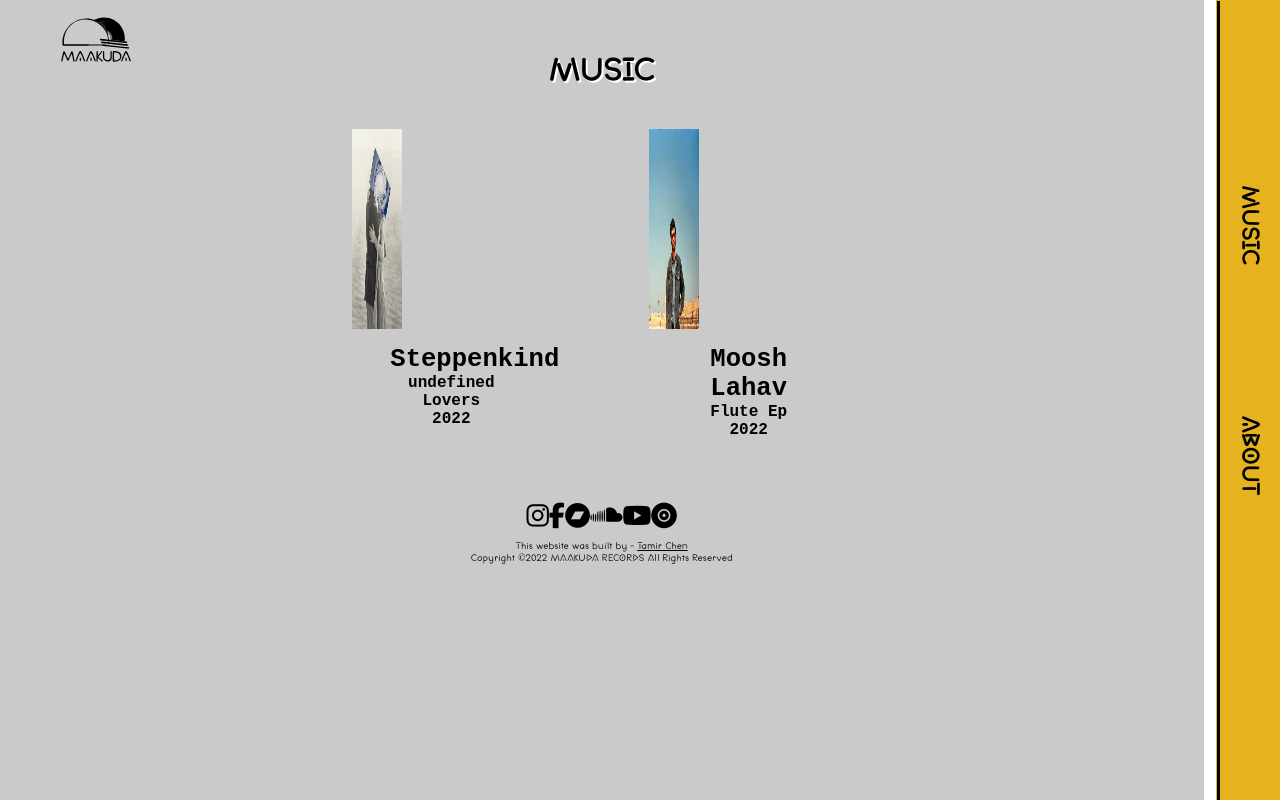
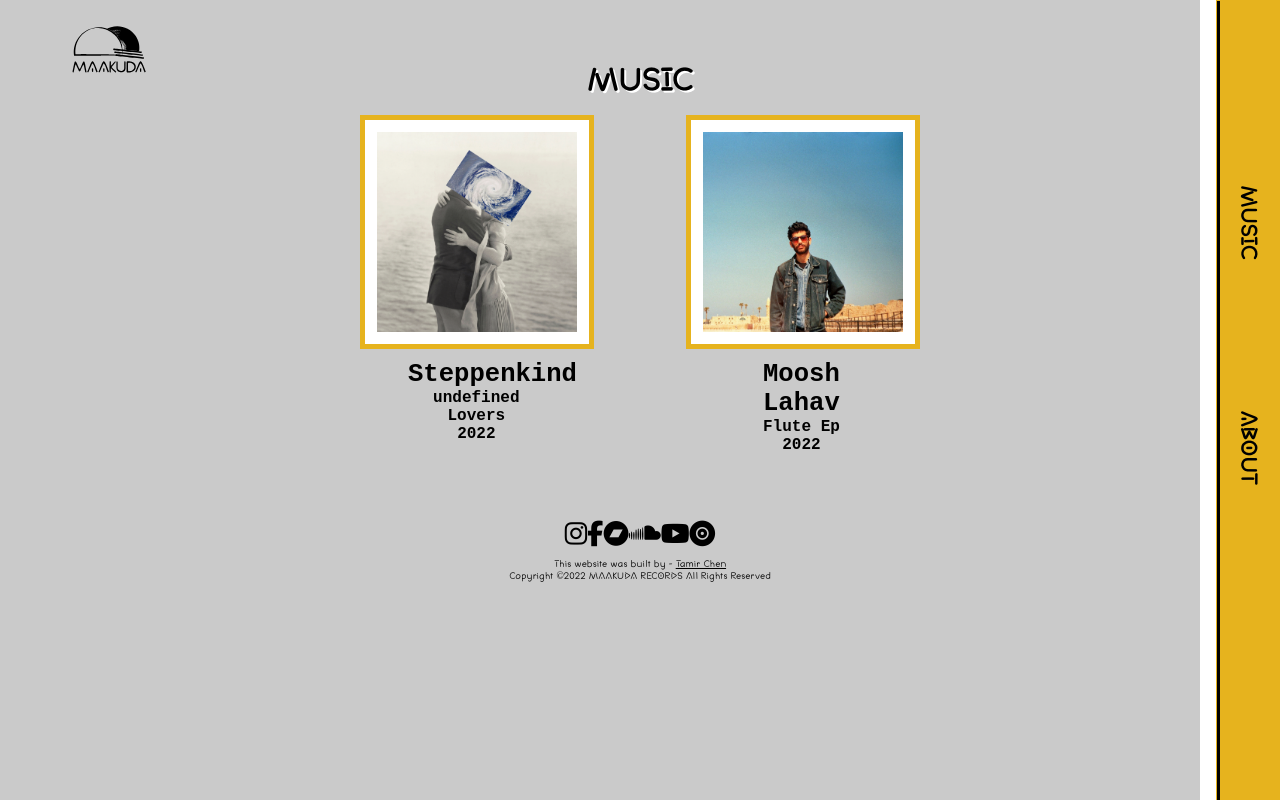
Before and after one commit to tamirchn1/Maakudarecords, a React (Create React App) app: page /Music in a window 1280 px wide. Built offline with nearby package versions, Linux system fonts and the light colour scheme.

Commit message:
mobile sizing

```diff
--- a/public/styles.css
+++ b/public/styles.css
@@ -10,7 +10,7 @@
 body {
   background-color: #cacaca;
   font-family: monospace;
-  margin: 0% 6% 0 0%;
+  /* margin: 0% 6% 0 0%; */
 }
 
 h1 {
@@ -36,6 +36,8 @@ a {
 }
 
 .icon {
+  width: 40%;
+  margin: 0 auto;
   padding: 1% 0 0 3%;
 }
 
@@ -132,9 +134,6 @@ Iframe {
   display: block;
   margin: 0 auto;
 }
-.rel-img {
-  max-width: 900px;
-}
 
 /*******************************ABOUT-PAGE****************************/
 .about-content {
@@ -174,17 +173,17 @@ form a:hover {
 
 .releases {
   display: flex;
+  flex-direction: column;
   justify-content: center;
   text-align: center;
 }
 
 .rel-item {
-  margin: 3% 4%;
+  margin: 1% 4%;
 }
 
 .rel-item p {
   font-size: 1.6rem;
-  padding-left: 20%;
 }
 .artist-name {
   font-size: 1.3em;
@@ -193,6 +192,9 @@ form a:hover {
 .rel-img {
   animation: 0.3s ease-in opacity;
   width: 25%;
+  border: 12px solid white;
+  outline: 5px solid #e6b31e;
+  transition: 0.7s all ease-in;
 }
 
 .rel-img:hover {
@@ -202,6 +204,7 @@ form a:hover {
 .band-photo {
   max-width: 100%;
 }
+
 /************************IPHONE***********************************/
 
 @media screen and (max-device-width: 550px) {
@@ -246,7 +249,6 @@ form a:hover {
     width: 70%;
   }
   .logos {
-    margin-top: 3%;
     font-size: 0.8rem;
   }
   .logos-index i {
@@ -260,18 +262,8 @@ form a:hover {
 
   /************************Releases***********************************/
 
-  .releases {
-    display: flex;
-    flex-direction: column;
-  }
-  .rel-img {
-    border: 12px solid white;
-    outline: 5px solid #e6b31e;
-    transition: 0.7s all ease-in;
-  }
   .rel-item p {
     font-size: 1rem;
-    padding-right: 20%;
   }
 
   /************************ABOUT***********************************/
@@ -301,20 +293,19 @@ form a:hover {
   /************************LOGOS***********************************/
 
   .lottie {
-    margin-top: 1%;
+    margin-top: 0;
+    width: 89%;
     z-index: -1;
   }
 
   .icon {
+    margin: unset;
     width: 15%;
     padding-top: 3%;
   }
 
   .logo {
     width: 60%;
-  }
-  .logos {
-    margin-top: 4%;
   }
 
   .logos-index {
@@ -340,14 +331,15 @@ form a:hover {
   .artist-name {
     font-size: 1.6rem;
   }
+  .releases {
+    flex-direction: row;
+  }
   .rel-img {
     margin-top: 2%;
     width: 160px;
     height: 160px;
     display: block;
     clear: both;
-    border: 28px solid white;
-    outline: 5px solid #e6b31e;
     transition: 0.7s all ease-in;
   }
   /************************About-Page***********************************/
@@ -397,8 +389,8 @@ form a:hover {
   }
 
   .sidenav a {
-    font-size: 1.5rem;
-    margin: 240% 0 0 22%;
+    font-size: 1.4rem;
+    margin: 220% 0 0 26%;
   }
 
   /************************LOGOS***********************************/
@@ -422,7 +414,6 @@ form a:hover {
   }
 
   .rel-img {
-    margin-top: 3%;
     width: 200px;
     height: 200px;
   }
@@ -439,7 +430,8 @@ form a:hover {
   }
 
   .lottie {
-    margin-top: 8%;
+    margin-top: 0%;
+    width: 76%;
   }
 
   Iframe {
@@ -478,9 +470,7 @@ form a:hover {
   .form {
     margin-top: 4%;
   }
-  .logos {
-    margin-top: 1%;
-  }
+
   .aboutimg {
     width: 50%;
     margin: 2%;
@@ -495,6 +485,7 @@ form a:hover {
   /************************SIDENAV***********************************/
   .sidenav {
     width: 5%;
+    border-left: 16px white solid;
   }
 
   .sidenav a {
@@ -512,6 +503,7 @@ form a:hover {
     width: 35%;
   }
   .logos {
+    margin-top: 3%;
     font-size: 0.8rem;
   }
 
@@ -564,7 +556,6 @@ form a:hover {
   /************************Music***********************************/
 
   .rel-img {
-    margin-top: 3%;
     width: 250px;
     height: 250px;
   }
```
